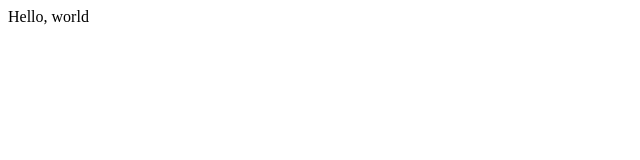
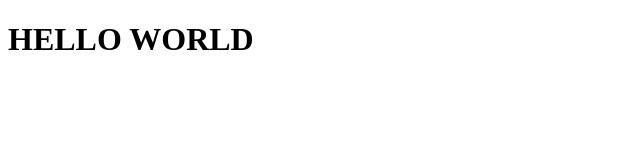
Before and after one commit to hbz567/test, a plain HTML site: page hello.html in a window 1280 px wide. Shown: the whole page, without its empty margins (0-640 px from the left). Drawn offline with Linux system fonts and the light colour scheme.

Commit message:
Update hello

```diff
--- a/hello.html
+++ b/hello.html
@@ -4,9 +4,9 @@
     <head>
         <meta charset="UTF-8">
         <meta name="viewport" content="width=device-width, initial-scale=1.0">
-        <title>Document</title>
+        <title>HELLO!!</title>
     </head>
     <body>
-        Hello, world
+        <h1>HELLO WORLD</h1>
     </body>
 </html>
```
